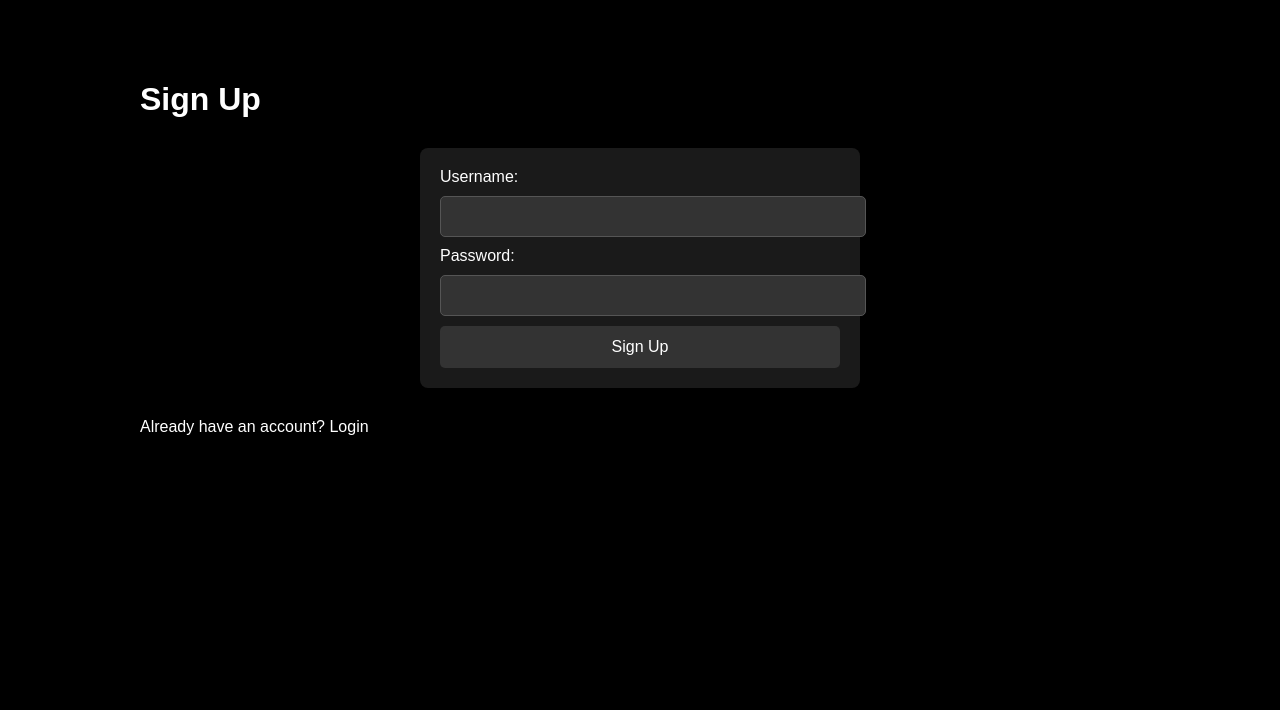
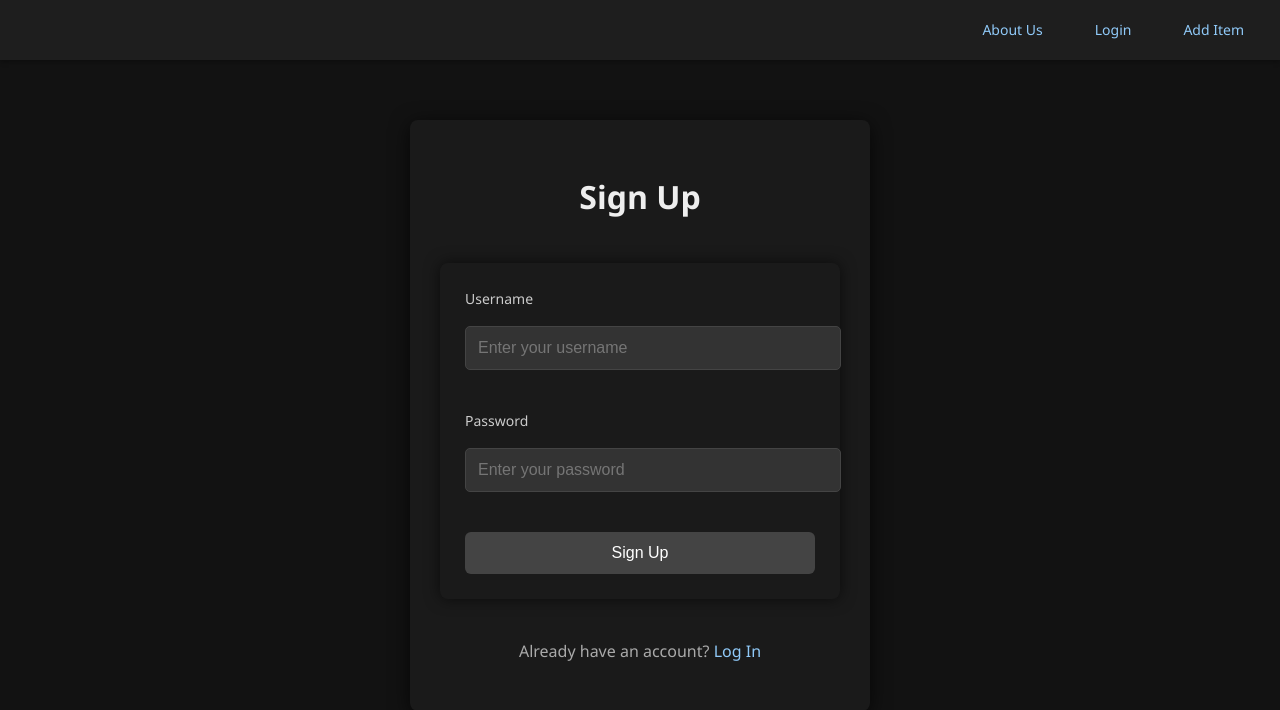
Before and after one commit to GuangJing56/lost-and-found, a Flask app: page /signup in a window 1280 px wide. Shown: the top 710 px of the page. Run offline with Flask 3, Linux system fonts and the light colour scheme.

Commit message:
Improved css and html pages

```diff
--- a/app.py
+++ b/app.py
@@ -1,146 +1,180 @@
-from flask import Flask, render_template, request, redirect, url_for, flash
+import os
+from datetime import datetime
+from flask import Flask, render_template, request, redirect, url_for, flash, abort
 from flask_sqlalchemy import SQLAlchemy
 from flask_login import LoginManager, UserMixin, login_user, login_required, logout_user, current_user
 from werkzeug.security import generate_password_hash, check_password_hash
 from werkzeug.utils import secure_filename
-import os
 
-app = Flask(__name__, template_folder='templates')
-app.config['SECRET_KEY'] = 'your_secret_key'
-app.config['SQLALCHEMY_DATABASE_URI'] = 'sqlite:///users.db'
-app.config['UPLOAD_FOLDER'] = 'static/uploads'
-app.config['ALLOWED_EXTENSIONS'] = {'jpg', 'jpeg', 'png', 'gif'}
+# Configuration
+basedir = os.path.abspath(os.path.dirname(__file__))
 
-db = SQLAlchemy(app)
-login_manager = LoginManager(app)
-login_manager.login_view = 'login'
+def create_app():
+    app = Flask(__name__, instance_relative_config=False)
+    app.config.from_mapping(
+        SECRET_KEY=os.environ.get('SECRET_KEY', 'dev_secret_key'),
+        SQLALCHEMY_DATABASE_URI='sqlite:///' + os.path.join(basedir, 'lost_found.db'),
+        SQLALCHEMY_TRACK_MODIFICATIONS=False,
+        UPLOAD_FOLDER=os.path.join(basedir, 'static', 'uploads'),
+        ALLOWED_EXTENSIONS={'jpg', 'jpeg', 'png', 'gif'}
+    )
 
-# 用户模型
+    # Ensure upload folder exists
+    os.makedirs(app.config['UPLOAD_FOLDER'], exist_ok=True)
+
+    # Init extensions
+    db.init_app(app)
+    login_manager.init_app(app)
+    login_manager.login_view = 'login'
+
+    # Create database
+    with app.app_context():
+        db.create_all()
+
+    # Register routes
+    register_routes(app)
+
+    # Error handlers
+    @app.errorhandler(404)
+    def not_found(e):
+        return render_template('404.html'), 404
+
+    @app.errorhandler(500)
+    def server_error(e):
+        return render_template('500.html'), 500
+
+    return app
+
+# Initialize extensions outside factory
+db = SQLAlchemy()
+login_manager = LoginManager()
+
+# Models
 class User(UserMixin, db.Model):
     id = db.Column(db.Integer, primary_key=True)
     username = db.Column(db.String(150), unique=True, nullable=False)
     password = db.Column(db.String(150), nullable=False)
+    items = db.relationship('LostItem', backref='owner', lazy='dynamic')
 
-# 丢失物品模型
 class LostItem(db.Model):
     id = db.Column(db.Integer, primary_key=True)
     name = db.Column(db.String(150), nullable=False)
     description = db.Column(db.String(500), nullable=False)
-    phone = db.Column(db.String(15), nullable=False)
-    photo = db.Column(db.String(100), nullable=True)
+    phone = db.Column(db.String(20), nullable=False)
+    photo = db.Column(db.String(200), nullable=True)
+    date_reported = db.Column(db.DateTime, default=datetime.utcnow)
+    user_id = db.Column(db.Integer, db.ForeignKey('user.id'), nullable=False)
 
-@login_manager.user_loader
+# User loader for Flask-Login
 def load_user(user_id):
     return User.query.get(int(user_id))
+login_manager.user_loader(load_user)
 
-# 允许上传的文件
+# Utility
 def allowed_file(filename):
-    return '.' in filename and filename.rsplit('.', 1)[1].lower() in app.config['ALLOWED_EXTENSIONS']
+    return '.' in filename and \
+           filename.rsplit('.', 1)[1].lower() in app.config['ALLOWED_EXTENSIONS']
 
-# 路由
-@app.route('/')
-def about():
-    return render_template('about.html')
+# Routes registration
+def register_routes(app):
+    @app.route('/')
+    def about():
+        return render_template('about.html')
 
-@app.route('/login', methods=['GET', 'POST'])
-def login():
-    if request.method == 'POST':
-        username = request.form['username']
-        password = request.form['password']
-        user = User.query.filter_by(username=username).first()
-        if user and check_password_hash(user.password, password):
-            login_user(user)
-            return redirect(url_for('about'))
-        else:
-            flash('Login Failed. Check username and/or password', 'danger')
-    return render_template('login.html')
+    @app.route('/signup', methods=['GET', 'POST'])
+    def signup():
+        if request.method == 'POST':
+            username = request.form['username'].strip()
+            password = request.form['password'].strip()
+            if not username or not password:
+                flash('Username and password are required.', 'danger')
+                return redirect(url_for('signup'))
+            if User.query.filter_by(username=username).first():
+                flash('Username already exists.', 'danger')
+                return redirect(url_for('signup'))
+            hashed = generate_password_hash(password)
+            user = User(username=username, password=hashed)
+            db.session.add(user)
+            db.session.commit()
+            flash('Account created. Please log in.', 'success')
+            return redirect(url_for('login'))
+        return render_template('signup.html')
 
-@app.route('/signup', methods=['GET', 'POST'])
-def signup():
-    if request.method == 'POST':
-        username = request.form['username']
-        password = request.form['password']
-        hashed_password = generate_password_hash(password, method='pbkdf2:sha256')
-        new_user = User(username=username, password=hashed_password)
-        db.session.add(new_user)
+    @app.route('/login', methods=['GET', 'POST'])
+    def login():
+        if request.method == 'POST':
+            username = request.form['username']
+            password = request.form['password']
+            user = User.query.filter_by(username=username).first()
+            if user and check_password_hash(user.password, password):
+                login_user(user)
+                return redirect(url_for('browse'))
+            flash('Invalid credentials.', 'danger')
+            return redirect(url_for('login'))
+        return render_template('login.html')
+
+    @app.route('/logout')
+    @login_required
+    def logout():
+        logout_user()
+        return redirect(url_for('login'))
+
+    @app.route('/browse')
+    def browse():
+        items = LostItem.query.order_by(LostItem.date_reported.desc()).all()
+        return render_template('browse.html', items=items)
+
+    @app.route('/add_item', methods=['GET', 'POST'])
+    @login_required
+    def add_item():
+        if request.method == 'POST':
+            name = request.form['name'].strip()
+            description = request.form['description'].strip()
+            phone = request.form['phone'].strip()
+            if not name or not description or not phone:
+                flash('All fields except photo are required.', 'danger')
+                return redirect(url_for('add_item'))
+            filename = None
+            photo = request.files.get('photo')
+            if photo and allowed_file(photo.filename):
+                filename = secure_filename(photo.filename)
+                photo.save(os.path.join(app.config['UPLOAD_FOLDER'], filename))
+            item = LostItem(name=name, description=description,
+                            phone=phone, photo=filename,
+                            owner=current_user)
+            db.session.add(item)
+            db.session.commit()
+            flash('Item reported successfully.', 'success')
+            return redirect(url_for('browse'))
+        return render_template('add_item.html')
+
+    @app.route('/edit_item/<int:item_id>', methods=['GET', 'POST'])
+    @login_required
+    def edit_item(item_id):
+        item = LostItem.query.get_or_404(item_id)
+        if item.owner != current_user:
+            abort(403)
+        if request.method == 'POST':
+            item.name = request.form['name'].strip()
+            item.description = request.form['description'].strip()
+            item.phone = request.form['phone'].strip()
+            db.session.commit()
+            flash('Item updated.', 'success')
+            return redirect(url_for('browse'))
+        return render_template('edit_item.html', item=item)
+
+    @app.route('/delete_item/<int:item_id>', methods=['POST'])
+    @login_required
+    def delete_item(item_id):
+        item = LostItem.query.get_or_404(item_id)
+        if item.owner != current_user:
+            abort(403)
+        db.session.delete(item)
         db.session.commit()
-        flash('Account created successfully', 'success')
-        return redirect(url_for('login'))
-    return render_template('signup.html')
+        flash('Item deleted.', 'success')
+        return redirect(url_for('browse'))
 
-@app.route('/logout')
-@login_required
-def logout():
-    logout_user()
-    return redirect(url_for('login'))
-
-@app.route('/add_item', methods=['GET', 'POST'])
-@login_required
-def add_item():
-    if request.method == 'POST':
-        name = request.form['name']
-        description = request.form['description']
-        phone = request.form['phone']
-        photo = request.files['photo']
-
-        # Save photo if provided
-        if photo and allowed_file(photo.filename):
-            filename = secure_filename(photo.filename)
-            photo.save(os.path.join(app.config['UPLOAD_FOLDER'], filename))
-            new_item = LostItem(name=name, description=description, phone=phone, photo=filename)
-        else:
-            new_item = LostItem(name=name, description=description, phone=phone)
-
-        db.session.add(new_item)
-        db.session.commit()
-        flash('Item added successfully', 'success')
-        return redirect(url_for('items'))
-
-    return render_template('add_item.html')
-
-@app.route('/edit_item/<int:item_id>', methods=['GET', 'POST'])
-@login_required
-def edit_item(item_id):
-    item = LostItem.query.get_or_404(item_id)
-
-    # Check if the current user is the one who added the item
-    if item.user_id != current_user.id:
-        flash("You can only edit your own items", "danger")
-        return redirect(url_for('items'))
-
-    if request.method == 'POST':
-        item.name = request.form['name']
-        item.description = request.form['description']
-        item.phone = request.form['phone']
-        db.session.commit()
-        flash('Item updated successfully', 'success')
-        return redirect(url_for('items'))
-
-    return render_template('edit_item.html', item=item)
-
-@app.route('/delete_item/<int:item_id>')
-@login_required
-def delete_item(item_id):
-    item = LostItem.query.get_or_404(item_id)
-
-    # Check if the current user is the one who added the item
-    if item.user_id != current_user.id:
-        flash("You can only delete your own items", "danger")
-        return redirect(url_for('items'))
-
-    db.session.delete(item)
-    db.session.commit()
-    flash('Item deleted successfully', 'success')
-    return redirect(url_for('items'))
-
-@app.route('/items')
-@login_required
-def items():
-    items = LostItem.query.all()
-    return render_template('items.html', items=items)
-
-
+# Entry point
 if __name__ == '__main__':
-    with app.app_context():
-        db.create_all()
+    app = create_app()
     app.run(debug=True)
--- /dev/null
+++ b/static/css/style.css
@@ -0,0 +1,250 @@
+/* Global Styles */
+body {
+    background-color: #121212;
+    color: #f5f5f5;
+    font-family: 'Segoe UI', Tahoma, Geneva, Verdana, sans-serif;
+    margin: 0;
+    padding: 0;
+    line-height: 1.6;
+}
+
+/* Reset links */
+a {
+    color: #90caf9;
+    text-decoration: none;
+    transition: 0.3s ease;
+}
+
+a:hover {
+    text-decoration: underline;
+}
+
+/* Navbar Styles */
+.navbar {
+    background-color: #1e1e1e;
+    padding: 0 20px;
+    height: 60px;
+    display: flex;
+    justify-content: flex-end;
+    align-items: center;
+    position: sticky;
+    top: 0;
+    z-index: 1000;
+    box-shadow: 0 2px 5px rgba(0, 0, 0, 0.3);
+}
+
+.navbar a {
+    margin-left: 20px;
+    padding: 10px 16px;
+    font-size: 14px;
+    border-radius: 6px;
+    background-color: transparent;
+    transition: background 0.3s;
+}
+
+.navbar a:hover {
+    background-color: #333;
+}
+
+/* Content Container */
+.container {
+    max-width: 1000px;
+    margin: 40px auto;
+    padding: 0 20px;
+}
+
+/* About Section */
+.about-container {
+    text-align: center;
+    padding: 100px 20px;
+}
+
+.about-container h1 {
+    font-size: 42px;
+    margin-bottom: 20px;
+    color: #ffffff;
+}
+
+.about-container p {
+    font-size: 18px;
+    color: #ccc;
+    max-width: 600px;
+    margin: 0 auto;
+}
+
+/* Form Styles */
+form {
+    background-color: #1a1a1a;
+    padding: 25px;
+    margin: 40px auto;
+    border-radius: 8px;
+    max-width: 450px;
+    box-shadow: 0 0 15px rgba(0, 0, 0, 0.6);
+}
+
+input[type="text"],
+input[type="password"],
+input[type="email"],
+textarea,
+input[type="file"] {
+    width: 100%;
+    padding: 12px;
+    margin-top: 10px;
+    margin-bottom: 20px;
+    background-color: #2b2b2b;
+    color: #fff;
+    border: 1px solid #444;
+    border-radius: 5px;
+}
+
+button {
+    width: 100%;
+    padding: 12px;
+    background-color: #333;
+    color: white;
+    border: none;
+    border-radius: 6px;
+    font-size: 16px;
+    cursor: pointer;
+    transition: background 0.3s ease;
+}
+
+button:hover {
+    background-color: #555;
+}
+
+/* Cards (e.g., for lost items) */
+.card {
+    background-color: #1e1e1e;
+    padding: 20px;
+    margin: 20px 0;
+    border-radius: 8px;
+    box-shadow: 0 0 10px rgba(50, 50, 50, 0.5);
+}
+
+.card img {
+    max-width: 100%;
+    border-radius: 6px;
+    margin-bottom: 10px;
+}
+
+.card h2 {
+    margin-top: 0;
+    color: #fff;
+}
+
+.card p {
+    color: #ccc;
+}
+
+/* Responsive Design */
+@media screen and (max-width: 768px) {
+    .navbar {
+        flex-direction: column;
+        align-items: flex-start;
+        height: auto;
+        padding: 10px 20px;
+    }
+
+    .navbar a {
+        margin: 10px 0;
+        padding: 8px 12px;
+    }
+
+    .about-container h1 {
+        font-size: 30px;
+    }
+
+    .about-container p {
+        font-size: 16px;
+    }
+
+    form {
+        margin: 20px;
+        padding: 20px;
+    }
+}
+/* Form container */
+.form-container {
+    background-color: #1a1a1a;
+    padding: 30px;
+    margin: 60px auto;
+    border-radius: 8px;
+    max-width: 400px;
+    box-shadow: 0 4px 20px rgba(0, 0, 0, 0.7);
+}
+
+.form-container h1 {
+    font-size: 32px;
+    margin-bottom: 20px;
+    text-align: center;
+    color: #eee;
+}
+
+/* Flash alerts */
+.alerts {
+    margin-bottom: 20px;
+}
+.alert {
+    padding: 10px 15px;
+    border-radius: 5px;
+    margin-bottom: 10px;
+    font-size: 14px;
+}
+.alert.success {
+    background-color: #2e7d32;
+    color: #fff;
+}
+.alert.danger {
+    background-color: #c62828;
+    color: #fff;
+}
+
+/* Input groups */
+.input-group {
+    margin-bottom: 20px;
+}
+.input-group label {
+    display: block;
+    margin-bottom: 6px;
+    color: #ccc;
+    font-size: 14px;
+}
+.input-group input {
+    width: 100%;
+    padding: 12px;
+    background-color: #333;
+    color: #f5f5f5;
+    border: 1px solid #444;
+    border-radius: 5px;
+    font-size: 16px;
+}
+
+/* Button */
+button {
+    width: 100%;
+    padding: 12px;
+    background-color: #444;
+    color: #fff;
+    border: none;
+    border-radius: 6px;
+    font-size: 16px;
+    cursor: pointer;
+    transition: background 0.3s ease;
+}
+button:hover {
+    background-color: #555;
+}
+
+/* Switch to login link */
+.switch-auth {
+    margin-top: 15px;
+    text-align: center;
+    color: #aaa;
+}
+.switch-auth a {
+    color: #90caf9;
+}
+.switch-auth a:hover {
+    text-decoration: underline;
+}
--- a/static/style.css
+++ /dev/null
@@ -1,130 +0,0 @@
-/* Global Styles */
-body {
-    background-color: #000; /* Set background color to black */
-    color: #fff; /* Set text color to white */
-    font-family: Arial, sans-serif; /* Set font */
-    margin: 0;
-    padding: 0;
-}
-
-a {
-    color: #fff; /* Set the link color to white */
-    text-decoration: none; /* Remove underlines from links */
-}
-
-a:hover {
-    text-decoration: underline; /* Add underline on hover */
-}
-
-/* Navbar Styles */
-.navbar {
-    background-color: #222; /* Dark background for navbar */
-    padding: 0 30px;
-    height: 50px;
-    display: flex;
-    justify-content: flex-end;
-    align-items: center;
-    position: sticky;
-    top: 0;
-    z-index: 1000;
-}
-
-.navbar a {
-    margin-left: 20px;
-    padding: 10px 15px;
-    font-size: 14px;
-    border-radius: 5px;
-}
-
-.navbar a:hover {
-    background-color: #444; /* Darken background on hover */
-}
-
-/* Container Styles */
-.container {
-    max-width: 1000px;
-    margin: 40px auto;
-    padding: 20px;
-}
-
-/* About Page */
-.about-container {
-    display: flex;
-    flex-direction: column;
-    justify-content: center; /* Vertically center the content */
-    align-items: center; /* Horizontally center the content */
-    height: calc(100vh - 50px); /* Full screen minus navbar height */
-    text-align: center;
-    padding: 0 20px;
-    color: white; /* Text color */
-}
-
-.about-container h1 {
-    font-size: 36px;
-    margin-bottom: 20px;
-    text-align: center; /* Center the header */
-}
-
-.about-container p {
-    font-size: 18px;
-    line-height: 1.6;
-    color: #ccc; /* Slightly lighter text for readability */
-    text-align: center; /* Center the paragraph */
-}
-
-/* Forms */
-form {
-    background-color: #1a1a1a;
-    padding: 20px;
-    margin: 30px auto;
-    border-radius: 8px;
-    max-width: 400px;
-    box-shadow: 0 0 10px rgba(0, 0, 0, 0.5);
-}
-
-input[type="text"], input[type="password"], input[type="email"], textarea, input[type="file"] {
-    width: 100%;
-    padding: 12px;
-    margin: 10px 0;
-    background-color: #333;
-    color: #fff;
-    border: 1px solid #555;
-    border-radius: 5px;
-}
-
-button {
-    width: 100%;
-    padding: 12px;
-    background-color: #333;
-    color: white;
-    border: none;
-    border-radius: 5px;
-    font-size: 16px;
-    cursor: pointer;
-}
-
-button:hover {
-    background-color: #555; /* Darker background on hover */
-}
-
-/* Responsive Design */
-@media screen and (max-width: 768px) {
-    .navbar {
-        flex-direction: column;
-        align-items: flex-start;
-        height: auto;
-        padding: 10px;
-    }
-
-    .navbar a {
-        margin: 5px 0;
-    }
-
-    .about-container h1 {
-        font-size: 28px;
-    }
-
-    .about-container p {
-        font-size: 16px;
-    }
-}
--- a/templates/base.html
+++ b/templates/base.html
@@ -4,7 +4,7 @@
     <meta charset="UTF-8">
     <meta name="viewport" content="width=device-width, initial-scale=1.0">
     <title>Lost and Found</title>
-    <link rel="stylesheet" href="{{ url_for('static', filename='style.css') }}"> <!-- 引入CSS -->
+    <link rel="stylesheet" href="{{ url_for('static', filename='css/style.css') }}">
 </head>
 <body>
     <!-- Navigation Bar -->
--- a/templates/signup.html
+++ b/templates/signup.html
@@ -1,25 +1,47 @@
-<!DOCTYPE html>
-<html lang="en">
-<head>
-    <meta charset="UTF-8">
-    <title>Sign Up - Lost and Found</title>
-    <link rel="stylesheet" href="{{ url_for('static', filename='style.css') }}">
-</head>
-<body>
-    <div class="container">
+{% extends "base.html" %}
+
+{% block content %}
+<div class="container">
+    <div class="form-container">
         <h1>Sign Up</h1>
-        <form method="POST">
+
+        <!-- Flash messages for errors/success -->
+        {% with messages = get_flashed_messages(with_categories=true) %}
+          {% if messages %}
+            <div class="alerts">
+              {% for category, message in messages %}
+                <div class="alert {{ category }}">{{ message }}</div>
+              {% endfor %}
+            </div>
+          {% endif %}
+        {% endwith %}
+
+        <form method="POST" novalidate>
             <div class="input-group">
-                <label for="username">Username:</label>
-                <input type="text" id="username" name="username" required>
+                <label for="username">Username</label>
+                <input
+                  type="text"
+                  id="username"
+                  name="username"
+                  required
+                  placeholder="Enter your username">
             </div>
             <div class="input-group">
-                <label for="password">Password:</label>
-                <input type="password" id="password" name="password" required>
+                <label for="password">Password</label>
+                <input
+                  type="password"
+                  id="password"
+                  name="password"
+                  required
+                  placeholder="Enter your password">
             </div>
             <button type="submit">Sign Up</button>
         </form>
-        <p>Already have an account? <a href="{{ url_for('login') }}">Login</a></p>
+
+        <p class="switch-auth">
+            Already have an account?
+            <a href="{{ url_for('login') }}">Log In</a>
+        </p>
     </div>
-</body>
-</html>
+</div>
+{% endblock %}
```
Also changed, not shown: templates/about.html (+4 -4 lines), instance/users.db, lost_found.db, static/uploads/image_0.jpg (added).
